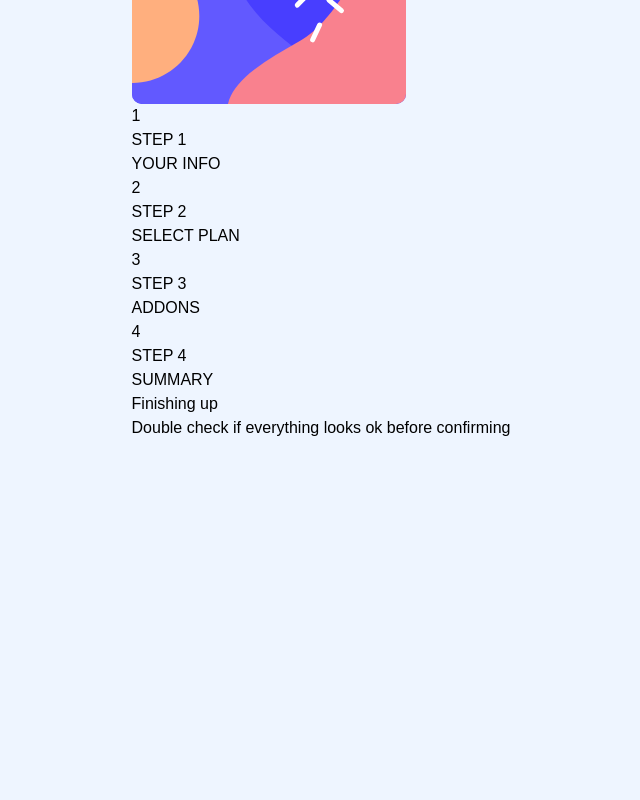
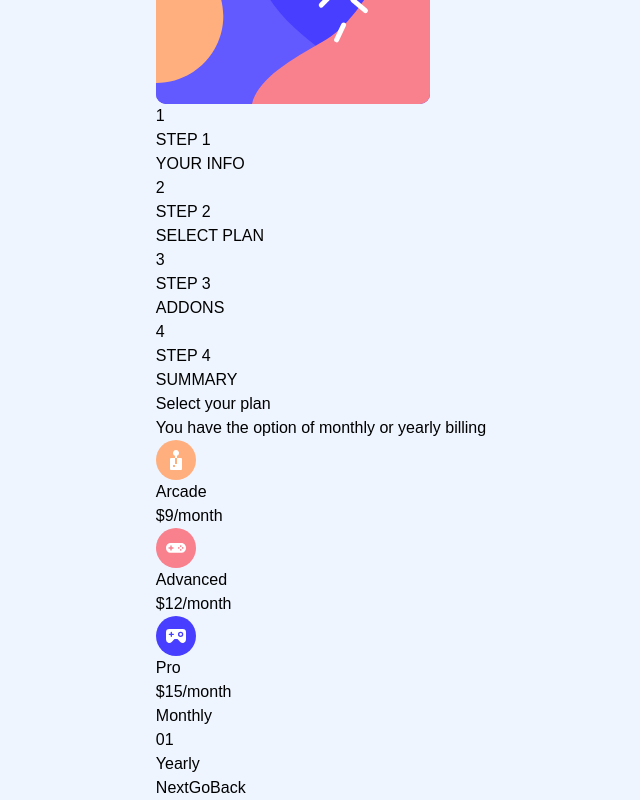
Before and after one commit to The-BigMan-tech/User-setup, a Next.js app: page /#/step-2 in a window 1280 px wide. Shown: the part 464-1264 px from the top of the page, without its empty margins (319-959 px from the left). Before the commit the page ends 904 px from the top, so only its background shows below. Built offline with nearby package versions, Linux system fonts and the light colour scheme.

Commit message:
The most powerful commit

```diff
--- a/src/app/page.js
+++ b/src/app/page.js
@@ -2,6 +2,7 @@
 import tw from 'tailwind-styled-components'
 import LeftComponent from '@/components/left-comp'
 import RightComponent from '@/components/right-comp'
+import { HashRouter } from 'react-router-dom'
 
 const Setup = tw.div`
     flex bg-white w-[60rem] h-[33rem] relative top-9 border-2 border-transparent rounded-xl
@@ -10,8 +11,9 @@ export default function Main() {
   return (
     <>
       <Setup>
-        <LeftComponent/>
-        <RightComponent/>
+        <HashRouter>
+          <RightComponent/>
+        </HashRouter>
       </Setup>
     </>
   )
--- a/src/components/left-comp.js
+++ b/src/components/left-comp.js
@@ -2,7 +2,7 @@
 import tw from 'tailwind-styled-components'
 
 const SidebarFlex = tw.div`
-    flex flex-col
+    flex flex-col relative right-20 bottom-10
 `
 const Sidebar = tw.img`
     w-60 relative top-4 left-5 z-0
@@ -14,7 +14,7 @@ const InnerFlex = tw.div`
     flex gap-5
 `
 const Checkpoint = tw.div`
-    flex items-center justify-center text-white w-10 h-10 rounded-full border-[1.5px] border-white font-bold
+    flex items-center justify-center text-white w-10 h-10 rounded-full border-[1.5px] border-white font-bold ${(props)=>(props.$currentStep)?'bg-[#bfe2fa] text-[#1e4267]':null}
 `
 const SomeText = tw.div`
     flex flex-col
@@ -25,35 +25,54 @@ const TextChild1 = tw.h2`
 const TextChild2 = tw.p`
     text-white font-bold
 `
-export default function LeftComponent() {
+export default function LeftComponent(props) {
+    const location = props.activePath
+    let active_steps = {1:false,2:false,3:false,4:false}
+
+    if (location == '/step-1') {
+        active_steps = {}
+        active_steps[1] = true
+    }
+    else if (location == '/step-2') {
+        active_steps = {}
+        active_steps[2] = true
+    }
+    else if (location == '/step-3') {
+        active_steps = {}
+        active_steps[3] = true
+    }
+    else if (location == '/step-4') {
+        active_steps = {}
+        active_steps[4] = true
+    }
     return (
         <>
         <SidebarFlex>
             <Sidebar src="/assets/images/bg-sidebar-desktop.svg" alt="" />
             <CheckpointFlex>
                 <InnerFlex>
-                    <Checkpoint>1</Checkpoint>
+                    <Checkpoint $currentStep={active_steps[1]}>1</Checkpoint>
                     <SomeText>
                         <TextChild1>STEP 1</TextChild1>
                         <TextChild2>YOUR INFO</TextChild2>
                     </SomeText>
                 </InnerFlex>
                 <InnerFlex>
-                    <Checkpoint>2</Checkpoint>
+                    <Checkpoint $currentStep={active_steps[2]}>2</Checkpoint>
                     <SomeText>
                         <TextChild1>STEP 2</TextChild1>
                         <TextChild2>SELECT PLAN</TextChild2>
                     </SomeText>
                 </InnerFlex>
                 <InnerFlex>
-                    <Checkpoint>3</Checkpoint>
+                    <Checkpoint $currentStep={active_steps[3]}>3</Checkpoint>
                     <SomeText>
                         <TextChild1>STEP 3</TextChild1>
                         <TextChild2>ADDONS</TextChild2>
                     </SomeText>
                 </InnerFlex>
                 <InnerFlex>
-                    <Checkpoint>4</Checkpoint>
+                    <Checkpoint $currentStep={active_steps[4]}>4</Checkpoint>
                     <SomeText>
                         <TextChild1>STEP 4</TextChild1>
                         <TextChild2>SUMMARY</TextChild2>
--- a/src/components/right-comp.js
+++ b/src/components/right-comp.js
@@ -4,16 +4,26 @@ import Step1 from './step-1'
 import Step2 from './step-2'
 import Step3 from './step-3'
 import Step4 from './step-4'
+import { HashRouter,Routes,Route,useLocation} from 'react-router-dom'
+import {createContext} from 'react'
+import LeftComponent from './left-comp'
 
 const Steps = tw.div`
-    relative left-24 top-10
+    flex relative left-24 top-10
 `
 export default function RightComponent() {
-    let current_step = <Step4/>
+    const location = useLocation()
     return (
         <>
         <Steps>
-            {current_step}
+            <LeftComponent activePath={location.pathname}/>
+            <Routes>
+                <Route path="/" element={<Step1 />} />
+                <Route path="/step-1" element={<Step1/>}/>
+                <Route path="/step-2" element={<Step2/>}/>
+                <Route path="/step-3" element={<Step3/>}/>
+                <Route path="/step-4" element={<Step4/>}/>
+            </Routes>
         </Steps>
         </>
     )
--- a/src/components/step-1.js
+++ b/src/components/step-1.js
@@ -1,5 +1,6 @@
 'use client'
 import tw from 'tailwind-styled-components'
+import {Link} from 'react-router-dom'
 
 export const Heading = tw.h1`
     text-4xl font-bold font-[Verdana] text-[#072a5e] mb-7
@@ -20,7 +21,7 @@ const InputBox = tw.input`
     outline-[1.5px] outline outline-[#9c9aa5] h-10 font-bold font-[Consolas] text-[#9c9da3] border-2 border-transparent rounded-md focus:text-black
 `
 export const NextButton = tw.button`
-    bg-[#02295a] text-white w-24 h-12 font-[Consolas] border-2 border-transparent rounded-md absolute bottom-14 right-0
+    bg-[#02295a] text-white w-24 h-12 font-[Consolas] border-2 border-transparent rounded-md fixed bottom-12 right-56
 `
 export default function Step1() {
     return(
@@ -41,7 +42,7 @@ export default function Step1() {
                 <InputBox placeholder="  eg +234 876 222 129"/>
             </Form>
         </StepFlex>
-        <NextButton>Next</NextButton>
+        <Link to="/step-2"><NextButton>Next</NextButton></Link>
         </>
     )
 }
--- a/src/components/step-2.js
+++ b/src/components/step-2.js
@@ -1,5 +1,6 @@
 import { StepFlex,Heading,Instruction,NextButton} from './step-1'
 import tw from 'tailwind-styled-components'
+import {Link} from 'react-router-dom'
 
 const PlanFlex = tw.div`
     flex gap-5
@@ -33,7 +34,7 @@ const TxtChild = tw.h2`
     text-[#2a3a50] font-bold font-[Consolas] text-xl
 `
 export const GoBack = tw(NextButton)`
-    absolute bottom-14 left-0 bg-[#f9818e]
+    bg-[#f9818e] fixed bottom-12 left-[32rem]
 `
 export default function Step2() {
     return (
@@ -67,8 +68,8 @@ export default function Step2() {
                 <TxtChild>Yearly</TxtChild>
             </TogglePeriod>
         </StepFlex>
-        <NextButton>Next</NextButton>
-        <GoBack>Go back</GoBack>
+        <Link to="/step-3"><NextButton>Next</NextButton></Link>
+        <Link to="/step-1"><GoBack>GoBack</GoBack></Link>
         </>
     )
 }
--- a/src/components/step-3.js
+++ b/src/components/step-3.js
@@ -3,6 +3,7 @@ import tw from 'tailwind-styled-components'
 import { StepFlex,Heading,Instruction,NextButton } from './step-1'
 import { GoBack } from './step-2'
 import Head from 'next/head'
+import {Link} from 'react-router-dom'
 
 const Addons = tw.div`
     flex flex-col mt-2 gap-5
@@ -58,8 +59,8 @@ export default function Step3() {
                 </Addon>
             </Addons>
         </StepFlex>
-        <NextButton>Next</NextButton>
-        <GoBack>Go back</GoBack>
+        <Link to="/step-4"><NextButton>Next</NextButton></Link>
+        <Link to="/step-2"><GoBack>GoBack</GoBack></Link>
         </>
     )
 }
--- a/src/components/step-4.js
+++ b/src/components/step-4.js
@@ -1,5 +1,7 @@
 'use client'
-import { StepFlex,Heading,Instruction } from "./step-1"
+import { StepFlex,Heading,Instruction,NextButton} from "./step-1"
+import { GoBack } from "./step-2"
+import {Link} from 'react-router-dom'
 export default function Step4() {
     return (
         <>
@@ -7,6 +9,8 @@ export default function Step4() {
             <Heading>Finishing up</Heading>
             <Instruction>Double check if everything looks ok before confirming</Instruction>
         </StepFlex>
+        <Link to="/step-4"><NextButton>Confirm</NextButton></Link>
+        <Link to="/step-3"><GoBack>GoBack</GoBack></Link>
         </>
     )
 }
```
